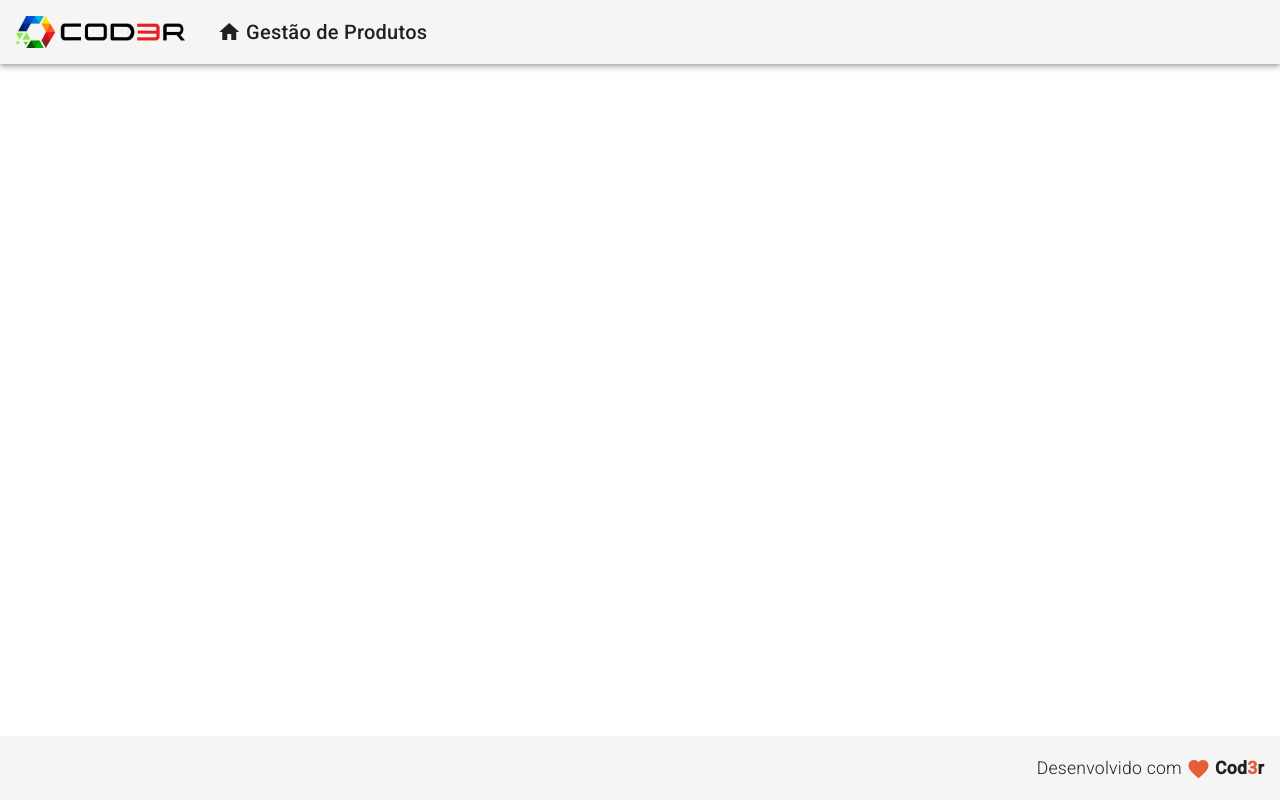
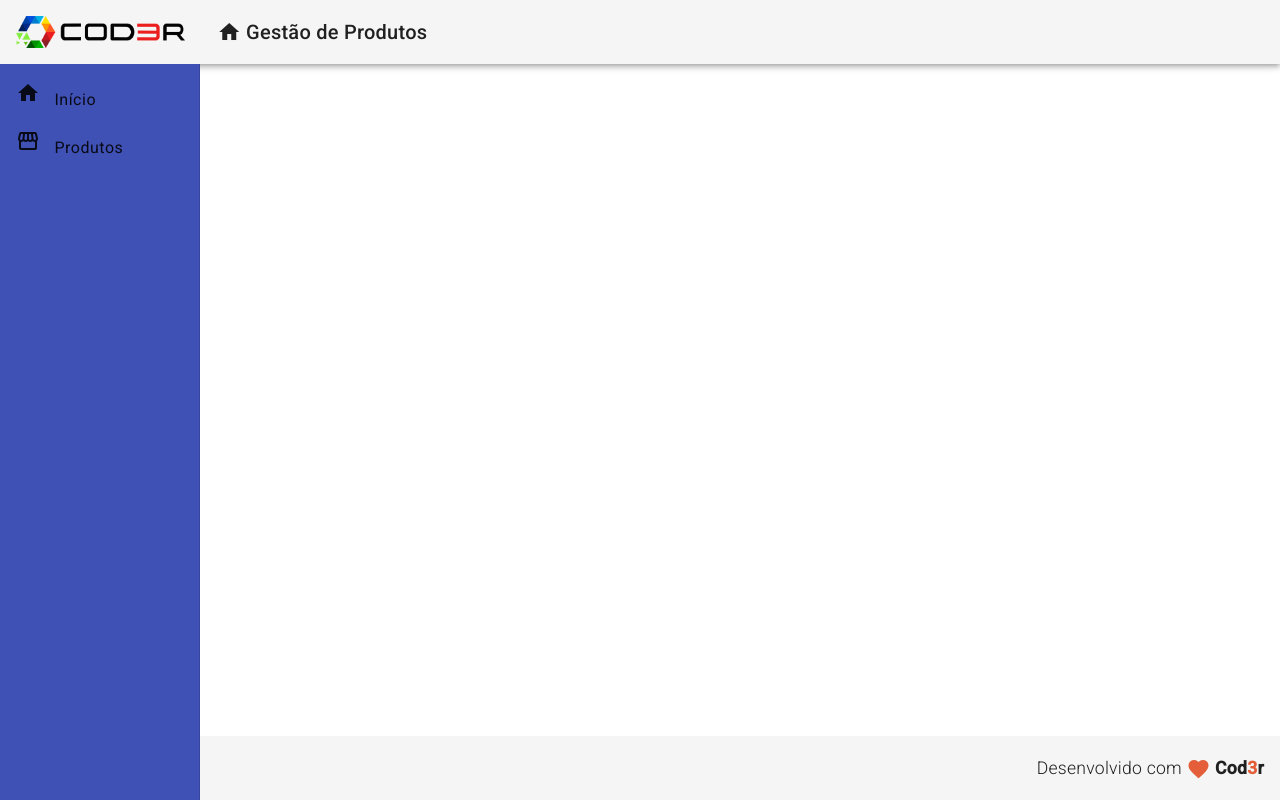
Before and after one commit to tharcius/angular9-essencial, an Angular app in the folder frontend-angular/: page / in a window 1280 px wide. Built offline with nearby package versions, Linux system fonts and the light colour scheme.

Commit message:
Criado o template de barra de navegação

```diff
--- a/frontend-angular/src/app/app.component.html
+++ b/frontend-angular/src/app/app.component.html
@@ -1,2 +1,3 @@
 <app-header></app-header>
+<app-nav></app-nav>
 <app-footer></app-footer>
--- /dev/null
+++ b/frontend-angular/src/app/components/template/nav/nav.component.css
@@ -0,0 +1,12 @@
+.sidenav {
+    background-color: #3f51b5;
+    width: 200px;
+}
+
+.sidenav a  {
+    color: #fff;
+}
+
+.sidenav i {
+    padding-right: 10px;
+}
--- /dev/null
+++ b/frontend-angular/src/app/components/template/nav/nav.component.html
@@ -0,0 +1,18 @@
+<mat-sidenav-container class="container">
+    <mat-sidenav class="sidenav" mode="side" opened fixedInViewport="true" fixedTopGap="64">
+        <mat-nav-list class="nav-list">
+            <a mat-list-item>
+                <i class="material-icons">
+                    home
+                </i>
+                Início
+            </a>
+            <a mat-list-item>
+                <i class="material-icons">
+                    storefront
+                </i>
+                Produtos
+            </a>
+        </mat-nav-list>
+    </mat-sidenav>
+</mat-sidenav-container>
```
Also changed, not shown: frontend-angular/src/app/app.module.ts (+17 -18 lines), frontend-angular/src/app/components/template/nav/nav.component.ts (added, +10 -0 lines).
